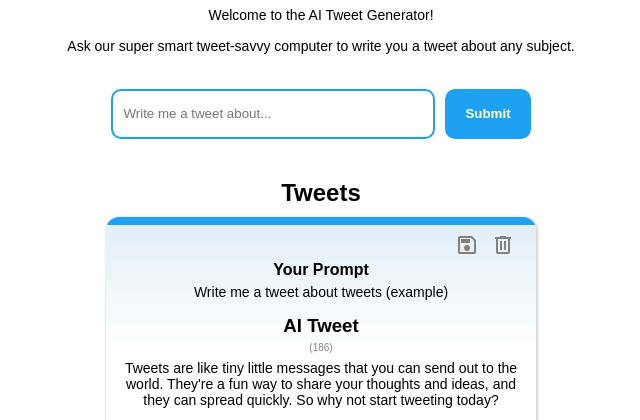
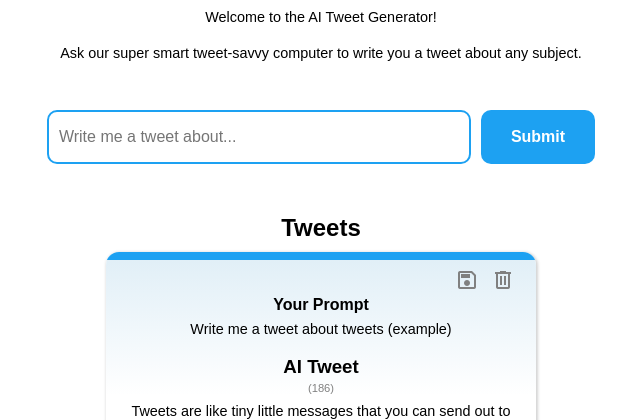
Before and after one commit to eitanwaxman/shopify-assesment, a website: page index.html in a window 1280 px wide. Shown: the part 131-551 px from the top of the page, without its empty margins (319-959 px from the left). Drawn offline with nearby package versions, Linux system fonts and the light colour scheme.

Commit message:
small style edits

```diff
--- a/styles.css
+++ b/styles.css
@@ -1,5 +1,5 @@
 body {
-  padding: 50px 10px 0;
+  padding: 50px 0 0;
   text-align: center;
   font-family: sans-serif;
 }
@@ -20,20 +20,21 @@ h4 {
 }
 
 p {
-  font-size: 14px;
+  font-size: 0.9rem;
+  line-height: 1.5;
   margin: 5px 0 15px;
 }
 
 span {
-  font-size: 10px;
+  font-size: 0.7rem;
   color: gray;
 }
 
 .input-wrapper {
   position: sticky;
   top: 0;
-  height: 50px;
-  padding: 20px;
+  height: fit-content;
+  padding: 30px;
   justify-content: center;
   display: flex;
   flex-direction: row;
@@ -44,7 +45,9 @@ span {
 
 input {
   padding: 10px;
-  width: 300px;
+  height: 30px;
+  font-size: 1rem;
+  width: 400px;
   border-radius: 10px;
   border: solid #1da1f2 2px;
 }
@@ -148,6 +151,11 @@ input:focus {
   display: none;
 }
 
+#submit-button {
+  padding: 15px 30px 15px;
+  font-size: 1rem;
+}
+
 #save-button span:hover {
   color: rgb(0, 194, 0);
 }
```
